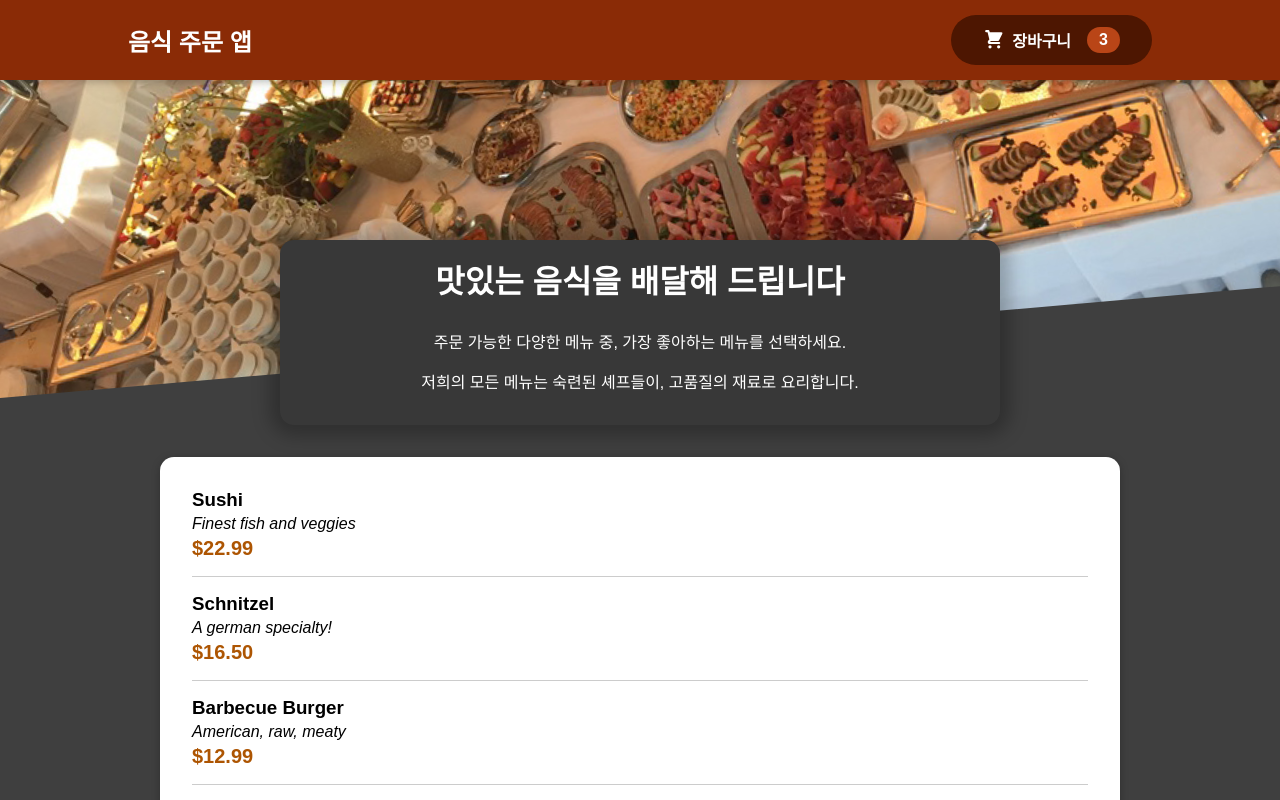
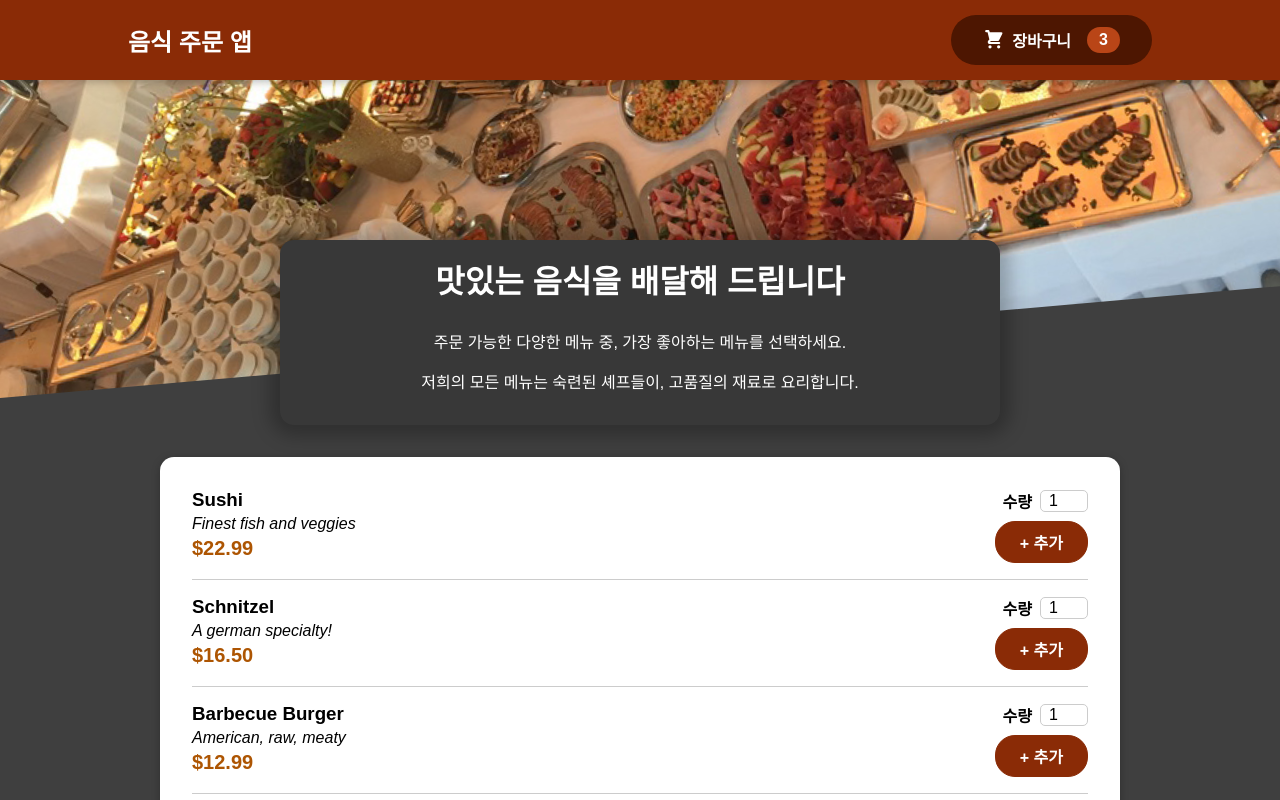
Before and after one commit to Everylisy/complete-react-basics, a React (Create React App) app in the folder food-order-app/: page / in a window 1280 px wide. Shown: the top 800 px of the page. Built offline with nearby package versions, Linux system fonts and the light colour scheme; a web font is replaced by a local one.

Commit message:
style: 각 메뉴 선택 form, input UI 추가

```diff
--- a/food-order-app/src/Meals/AvailableMeals.js
+++ b/food-order-app/src/Meals/AvailableMeals.js
@@ -37,6 +37,7 @@
         <ul>
           {DUMMY_MEALS.map((meal) => (
             <MealItem
+              id={meal.id}
               key={meal.id}
               name={meal.name}
               description={meal.description}
--- a/food-order-app/src/Meals/MealsItem/MealItem.js
+++ b/food-order-app/src/Meals/MealsItem/MealItem.js
@@ -1,8 +1,9 @@
 import React from 'react';
 
 import styles from './MealItem.module.css';
+import MealItemForm from './MealItemForm';
 
-const MealItem = ({ name, description, price }) => {
+const MealItem = ({ id, name, description, price }) => {
   return (
     <li className={styles.meal}>
       <div>
@@ -10,7 +11,9 @@
         <div className={styles.description}>{description}</div>
         <div className={styles.price}>{`$${price.toFixed(2)}`}</div>
       </div>
-      <div></div>
+      <div>
+        <MealItemForm id={id} />
+      </div>
     </li>
   );
 };
--- /dev/null
+++ b/food-order-app/src/Meals/MealsItem/MealItemForm.js
@@ -0,0 +1,25 @@
+import React from 'react';
+import Input from '../../UI/Input';
+
+import styles from './MealItemForm.module.css';
+
+const MealItemForm = ({ id }) => {
+  return (
+    <form className={styles.form}>
+      <Input
+        label="수량"
+        input={{
+          id: 'amount__' + id,
+          type: 'number',
+          min: '1',
+          max: '5',
+          step: '1',
+          defaultValue: '1',
+        }}
+      />
+      <button>+ 추가</button>
+    </form>
+  );
+};
+
+export default MealItemForm;
--- /dev/null
+++ b/food-order-app/src/Meals/MealsItem/MealItemForm.module.css
@@ -0,0 +1,20 @@
+.form {
+  text-align: right;
+}
+
+.form button {
+  font: inherit;
+  cursor: pointer;
+  background-color: #8a2b06;
+  border: 1px solid #8a2b06;
+  color: white;
+  padding: 0.5rem 1.5rem;
+  border-radius: 20px;
+  font-weight: bold;
+}
+
+.form button:hover,
+.form button:active {
+  background-color: #641e03;
+  border-color: #641e03;
+}
--- /dev/null
+++ b/food-order-app/src/UI/Input.js
@@ -0,0 +1,14 @@
+import React from 'react';
+
+import styles from './Input.module.css';
+
+const Input = (props) => {
+  return (
+    <div className={styles.input}>
+      <label htmlFor={props.input.id}>{props.label}</label>
+      <input {...props.input} />
+    </div>
+  );
+};
+
+export default Input;
--- /dev/null
+++ b/food-order-app/src/UI/Input.module.css
@@ -0,0 +1,19 @@
+.input {
+  display: flex;
+  align-items: center;
+  justify-content: flex-end;
+  margin-bottom: 0.5rem;
+}
+
+.input label {
+  font-weight: bold;
+  margin-right: 0.5rem;
+}
+
+.input input {
+  width: 3rem;
+  border-radius: 5px;
+  border: 1px solid #ccc;
+  font: inherit;
+  padding-left: 0.5rem;
+}
```
